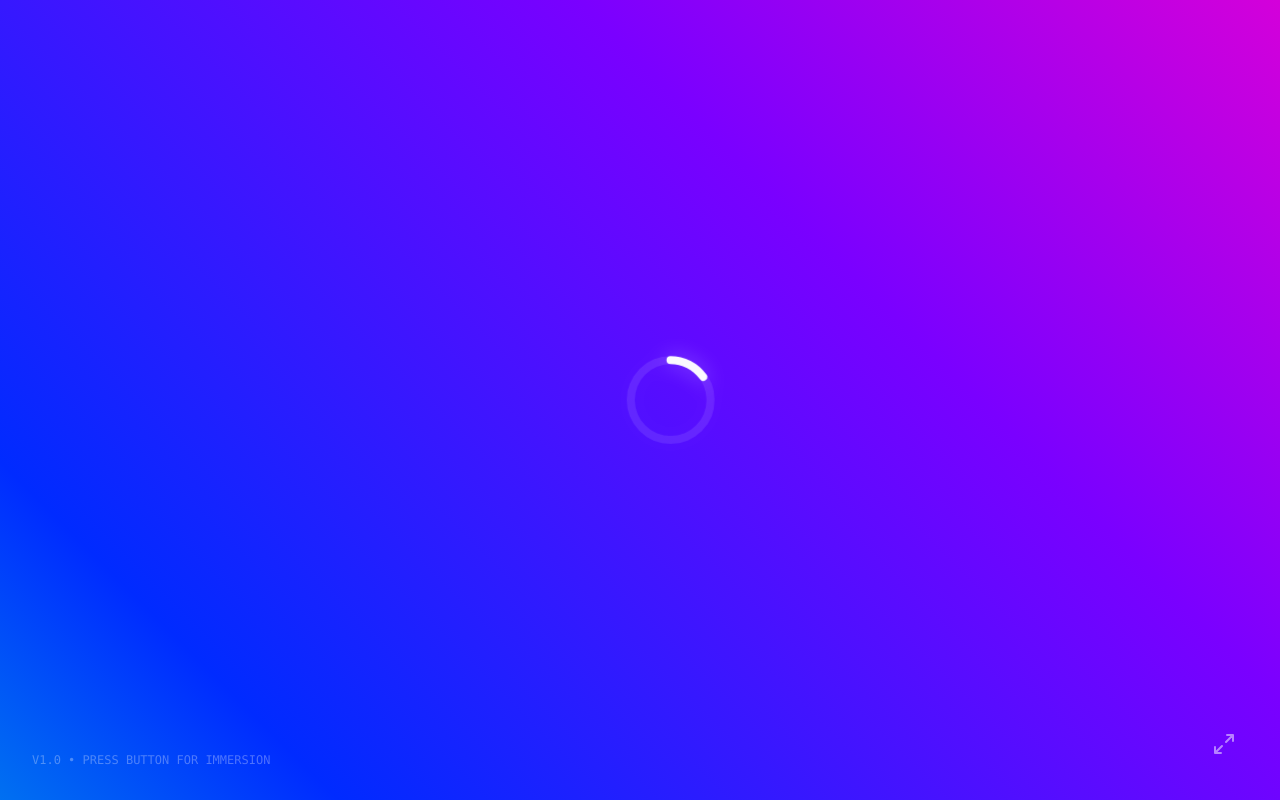
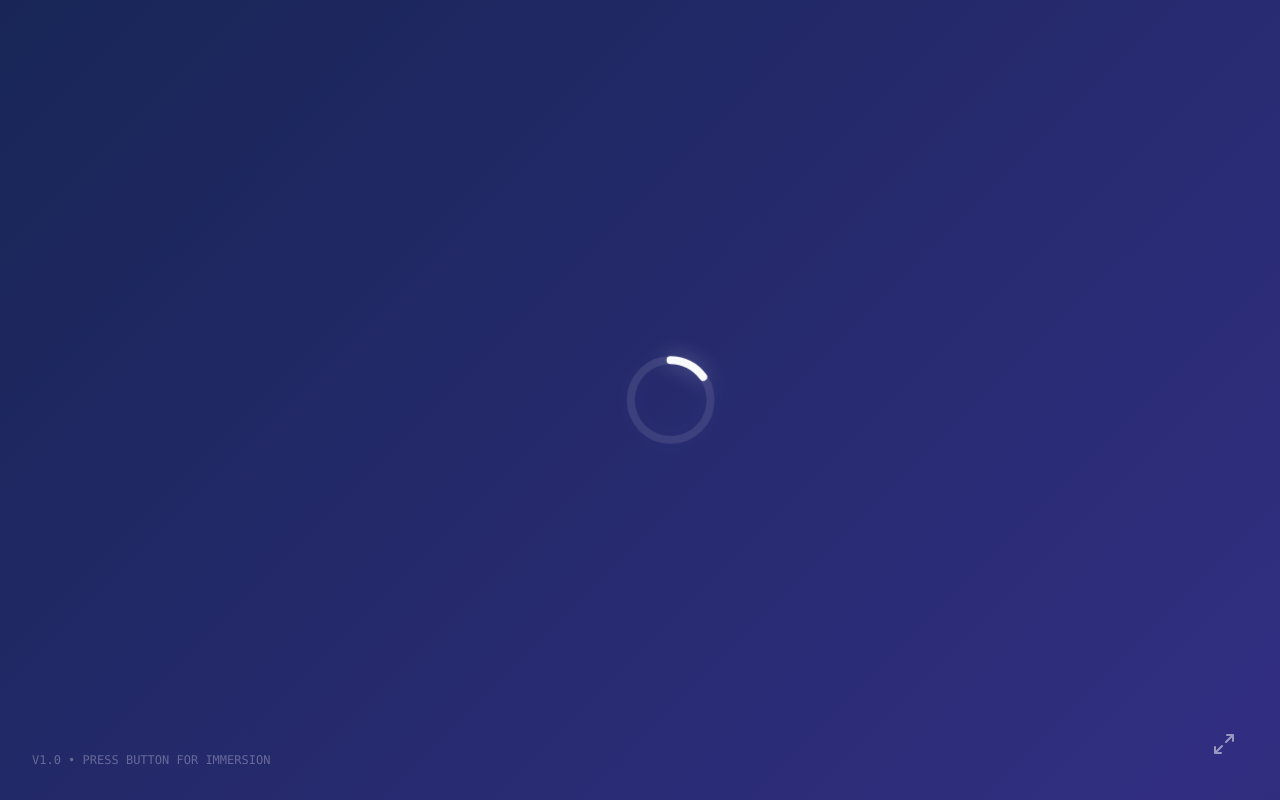
Before and after one commit to NabilPervez/infinite-loader, a React (Vite) app: page / in a window 1280 px wide. Built offline with nearby package versions, Linux system fonts and the light colour scheme.

Commit message:
fix(ui): change background to soothing deep nebula gradient

```diff
--- a/src/index.css
+++ b/src/index.css
@@ -5,7 +5,7 @@
 }
 
 @theme {
-  --animate-gradient-bg: gradient-shift 15s ease infinite;
+  --animate-gradient-bg: gradient-shift 60s ease infinite;
 
   @keyframes gradient-shift {
     0% {
@@ -27,7 +27,8 @@ body {
   padding: 0;
   overflow: hidden;
   color: white;
-  background: linear-gradient(45deg, #ff0000, #ff7300, #fffb00, #48ff00, #00ffd5, #002bff, #7a00ff, #ff00c8, #ff0000);
+  /* Deep Nebula / Midnight Borealis Palette - Soothing, dark, and premium */
+  background: linear-gradient(-45deg, #020617, #1e1b4b, #312e81, #172554, #0f172a);
   background-size: 400% 400%;
   animation: var(--animate-gradient-bg);
   height: 100vh;
```
